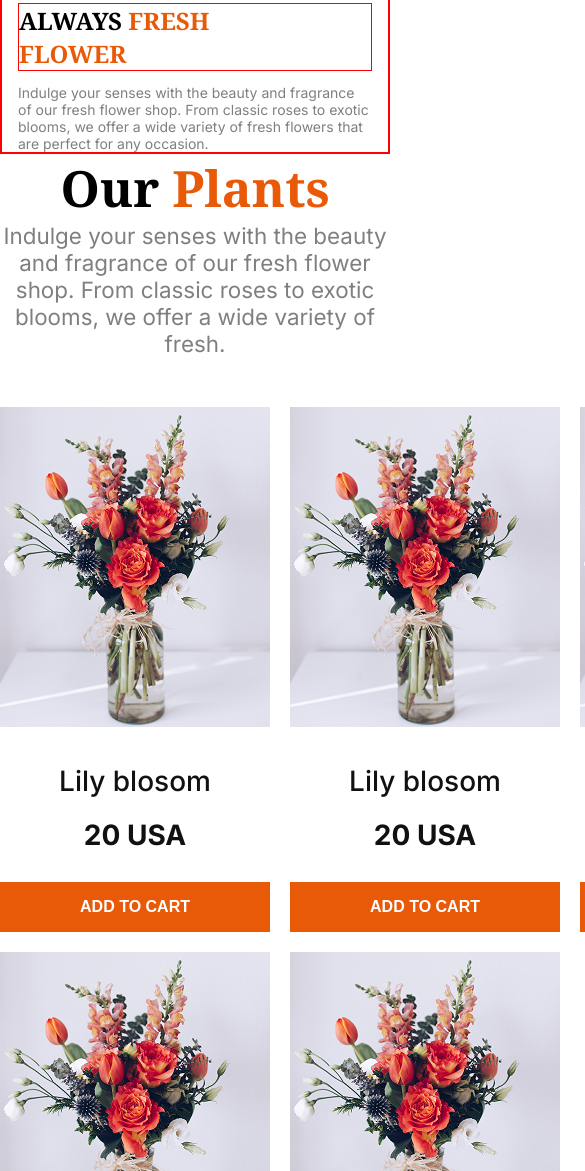
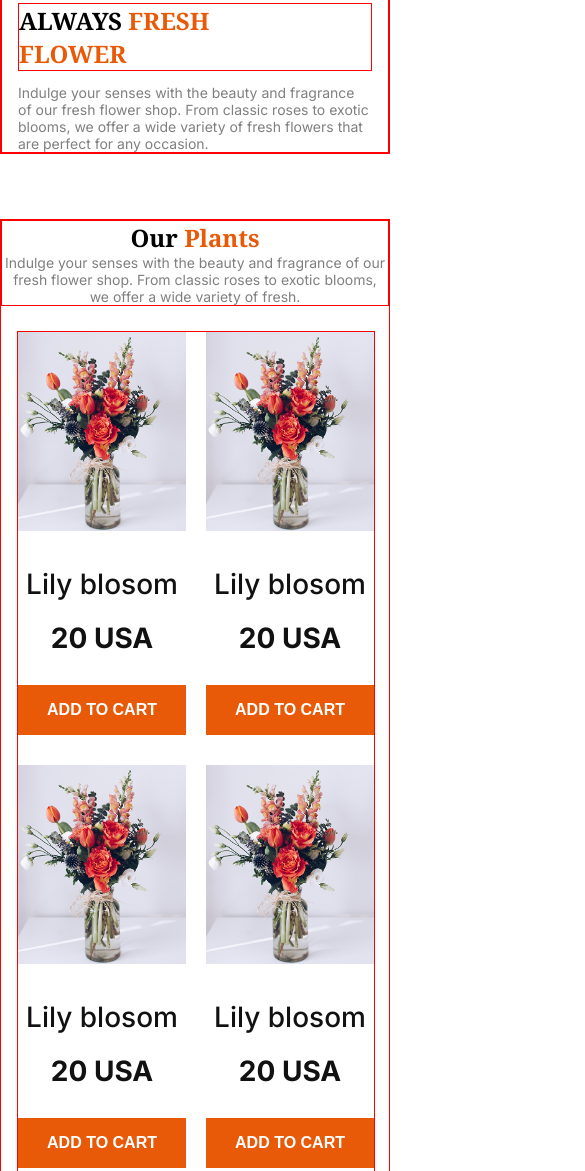
Before and after one commit to TOUHID192157/assignment-two, a plain HTML site: page index.html in a window 390 px wide. Shown: the part 346-1517 px from the top of the page, 585 px wide, since content can reach past the window. Drawn offline with Linux system fonts and the light colour scheme.

Commit message:
added the responsive section for the plants

```diff
--- a/STYLES/index.css
+++ b/STYLES/index.css
@@ -161,6 +161,7 @@ bg- color */
 .plant{
   max-width: 1140px;
   margin: 0 auto;
+  margin-bottom: 200px;
 }
 
 .plant-title-section{
@@ -190,6 +191,9 @@ bg- color */
   font-weight: bold;
   margin-bottom: 30px;
 }
+.plant-card> img {
+   width:100%;
+}
 
 
 
@@ -205,7 +209,7 @@ bg- color */
     height: 110%;
   }
   .header{
-    max-width: 520px;
+    max-width: 570px;
     margin: 0 auto;
   }
 
@@ -237,6 +241,31 @@ bg- color */
     width:calc(100% - 32px);
   }
 
+  /* plant section */
+.plant{
+  max-width: 570px;
+   margin-top: 65px;
+}
+.plant-header{
+  font-size: 1.5rem;
+}
+.plant-description{
+  font-size: 0.875rem;
+
+}
+.plant-title-section{
+  margin-bottom: 25px;
+}
+.plant-card-container{
+  margin-top: 0;
+  margin-left: 16px;
+  margin-right: 16px;
+  width:calc(100% - 32px);
+  grid-template-columns: repeat(2,1fr);
+  column-gap: 20px;
+  row-gap: 30px;
+}
+
 
 
 
--- a/index.html
+++ b/index.html
@@ -41,16 +41,16 @@
 
 
       <main>
-        <section class="plant">
-            <div class="plant-title-section">
+        <section class="plant b">
+            <div class="plant-title-section b">
                 <h3 class="plant-header noto-serif-font font-bold text-dark font-fifty">Our <span class="text-orange">Plants</span></h3>
                 <p class="plant-description font-regular font-small-l text-light-dark">Indulge your senses with the beauty and fragrance of our fresh flower shop. From classic roses to exotic blooms, we offer a wide variety of fresh.</p>
 
             </div>
 
-            <div class="plant-card-container">
+            <div class="plant-card-container b">
                 <div class="plant-card">
-                    <img src="assets/sample-flower-image.png" alt="">
+                    <img  src="assets/sample-flower-image.png" alt="">
                     <h5 class="plant-name">Lily blosom</h5>
                     <h5 class="plant-price"> 20 USA</h5>
                     <button class="btn-primary">ADD TO CART</button>
```
